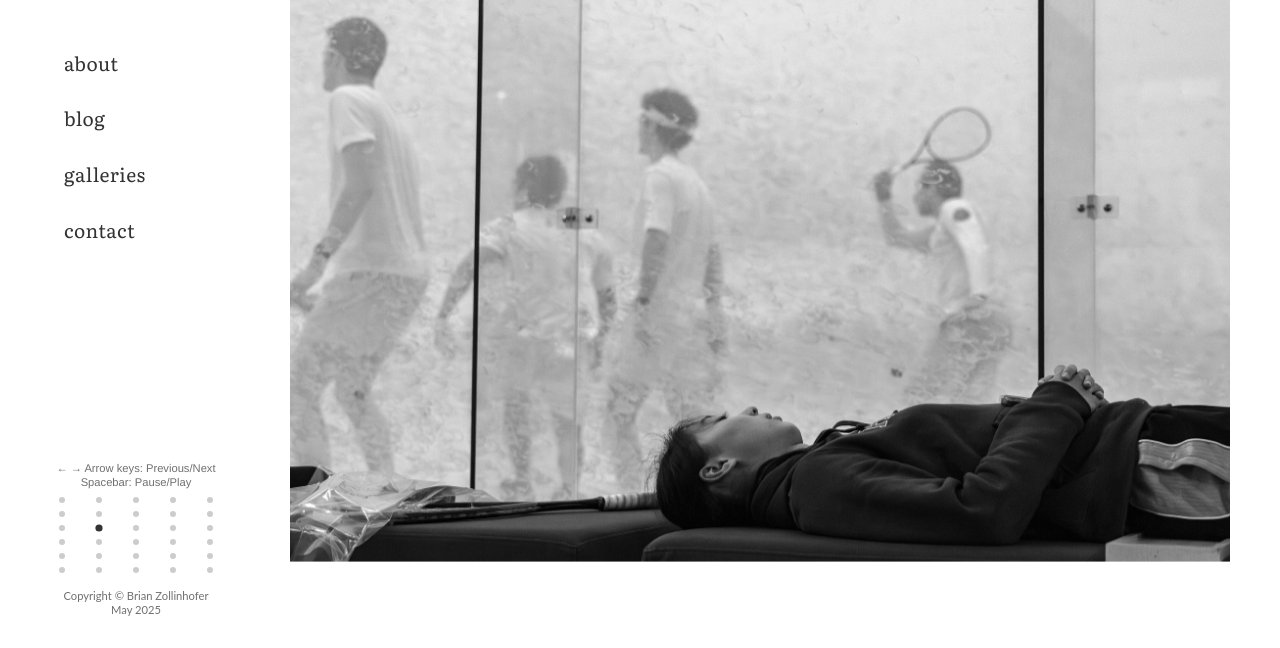
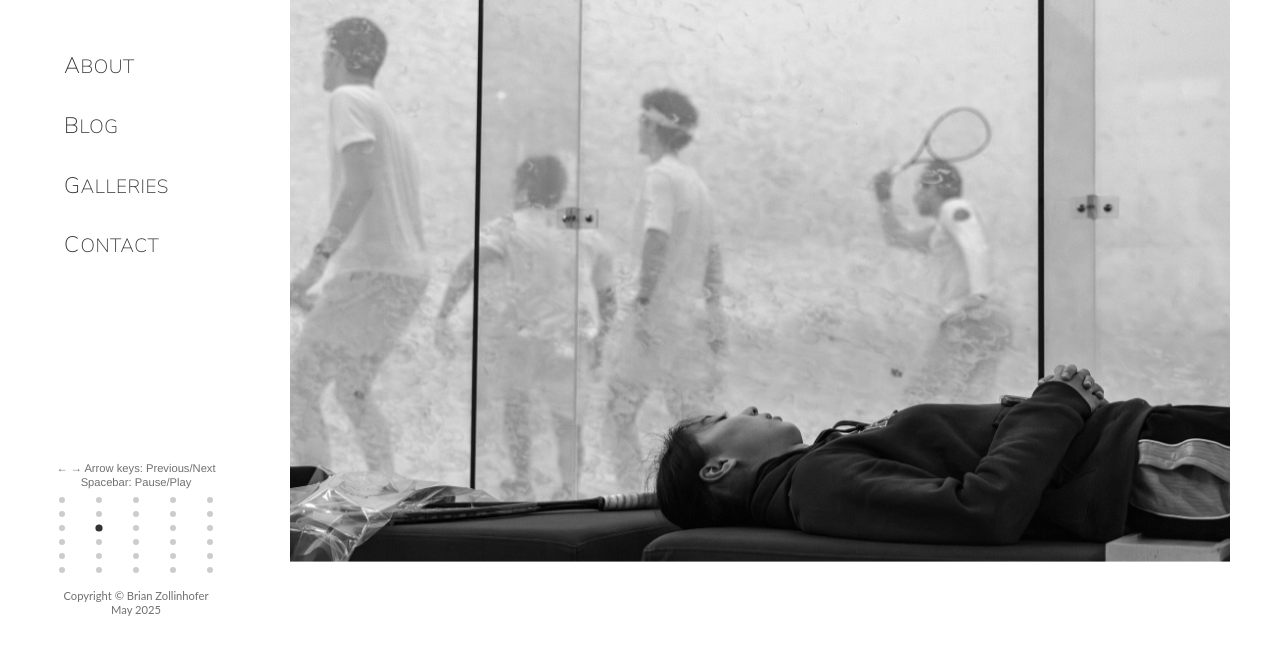
Before and after one commit to wafflestomper/Z-Photography-Site, a plain HTML site: page index.html in a window 1280 px wide. Shown: the part 152-800 px from the top of the page. Drawn offline with Linux system fonts and the light colour scheme.

Commit message:
Update navigation: switch to Nunito Sans font, adjust weights, simplify contact text, and hide arrow navigation on non-root pages

```diff
--- a/js/navigation.js
+++ b/js/navigation.js
@@ -1,33 +1,26 @@
 // js/navigation.js
 
 function generateNavHTML() {
-    // Get the current page path
-    const currentPath = window.location.pathname;
-    const isRootIndexPage = currentPath === '/' || currentPath === '/index.html';
-
     // Define the common inner HTML structure for the side navigation
-    let navHTML = `
+    // Includes all links and the container for photo nav elements
+    return `
         <div class="logo">
             <a href="/index.html" aria-label="Z Photography Home">
                 <img src="/images/logo.png" alt="Z Photography - Richmond VA Sports Photographer" width="160" height="auto">
             </a>
         </div>
         <ul class="nav-links">
-            <li data-page="index.html"><a href="index.html">home</a></li>
-            <li data-page="about.html"><a href="about.html">about</a></li>
-            <li data-page="blog/index.html"><a href="blog/index.html">blog</a></li>
-            <li data-page="galleries"><a href="https://zollinhofer.com" target="_blank" rel="noopener noreferrer">galleries</a></li>
+            <li data-page="index.html"><a href="index.html">Home</a></li>
+            <li data-page="about.html"><a href="about.html">About</a></li>
+            <li data-page="blog/index.html"><a href="blog/index.html">Blog</a></li>
+            <li data-page="galleries"><a href="https://zollinhofer.com" target="_blank" rel="noopener noreferrer">Galleries</a></li>
             <li data-page="contact.html">
                 <a href="contact.html">
-                    <span class="desktop-only">contact</span>
-                    <span class="mobile-only">contact</span>
+                    <span class="desktop-only"><span class="large-first-letter">C</span>ontact</span>
+                    <span class="mobile-only">Contact</span>
                 </a>
             </li>
-        </ul>`;
-
-    // Only add photo navigation on root index page
-    if (isRootIndexPage) {
-        navHTML += `
+        </ul>
         <div class="photo-nav" role="navigation" aria-label="Photo gallery navigation">
              <div class="nav-helper-text">
                  ← → Arrow keys: Previous/Next<br>
@@ -36,10 +29,8 @@ function generateNavHTML() {
              <div class="current-number" id="currentPhotoNumber">1</div>
              <div class="photo-dots" id="photoDots"></div>
              <p class="copyright-text" id="copyright"></p>
-         </div>`;
-    }
-
-    return navHTML;
+         </div>
+    `;
 }
 
 function setCopyrightText() {
@@ -88,8 +79,8 @@ function renderNavigation() {
     navContainer.innerHTML = generateNavHTML();
 
     // Determine current page
-    const currentPath = window.location.pathname;
-    const currentPage = currentPath.split('/').pop() || 'index.html';
+    const currentPage = window.location.pathname.split('/').pop() || 'index.html'; // Get filename or default to index
+    const isRootIndex = window.location.pathname === '/' || window.location.pathname === '/index.html';
 
     // Hide the link corresponding to the current page
     const navLinks = navContainer.querySelectorAll('.nav-links li');
@@ -100,6 +91,12 @@ function renderNavigation() {
              li.classList.add('nav-hidden'); // Explicitly hide Home on index
         }
     });
+
+    // Hide photo nav elements on non-root-index pages
+    const photoNav = navContainer.querySelector('.photo-nav');
+    if (photoNav && !isRootIndex) {
+        photoNav.style.display = 'none'; // Hide completely if not root index
+    }
 
     // Set copyright text
     setCopyrightText();
--- a/styles/navigation.css
+++ b/styles/navigation.css
@@ -47,16 +47,29 @@
 .nav-links a {
     color: var(--text-color);
     text-decoration: none;
-    font-weight: 400;
+    font-weight: 300;
     font-size: 1.2rem;
+    text-transform: uppercase;
     letter-spacing: 0.5px;
     transition: color var(--transition-speed);
     display: inline-block;
-    font-family: var(--font-heading);
+    font-family: var(--font-body);
+}
+
+.nav-links a::first-letter {
+    font-size: 1.4rem;
+    font-weight: 300;
 }
 
 .nav-links a:hover {
     color: var(--accent-color);
+}
+
+/* Style for slightly larger first letter */
+.large-first-letter {
+    font-size: 1.4rem; /* Slightly larger size */
+    font-weight: inherit; /* Inherit weight (300 for nav) */
+    margin-right: 0.05em; /* Tiny space after */
 }
 
 /* Desktop/Mobile specific elements */
@@ -154,9 +167,13 @@
         margin: 0;
         display: block;
         letter-spacing: 0;
-        font-weight: 400;
+        text-transform: uppercase;
+        font-weight: 300;
         color: var(--text-color);
-        font-family: var(--font-heading);
+    }
+
+    .nav-links a::first-letter {
+        font-size: 0.85rem;
     }
 
     /* Hide photo navigation and copyright on mobile */
--- a/styles/variables.css
+++ b/styles/variables.css
@@ -1,5 +1,5 @@
 /* Import fonts */
-@import url('https://fonts.googleapis.com/css2?family=Nunito+Sans:ital,wght@0,400;0,700;1,400&display=swap');
+@import url('https://fonts.googleapis.com/css2?family=Nunito+Sans:ital,wght@0,200;0,400;0,700;1,400&display=swap');
 @import url('https://fonts.googleapis.com/css2?family=Literata:wght@300;400&display=swap');
 
 :root {
```
